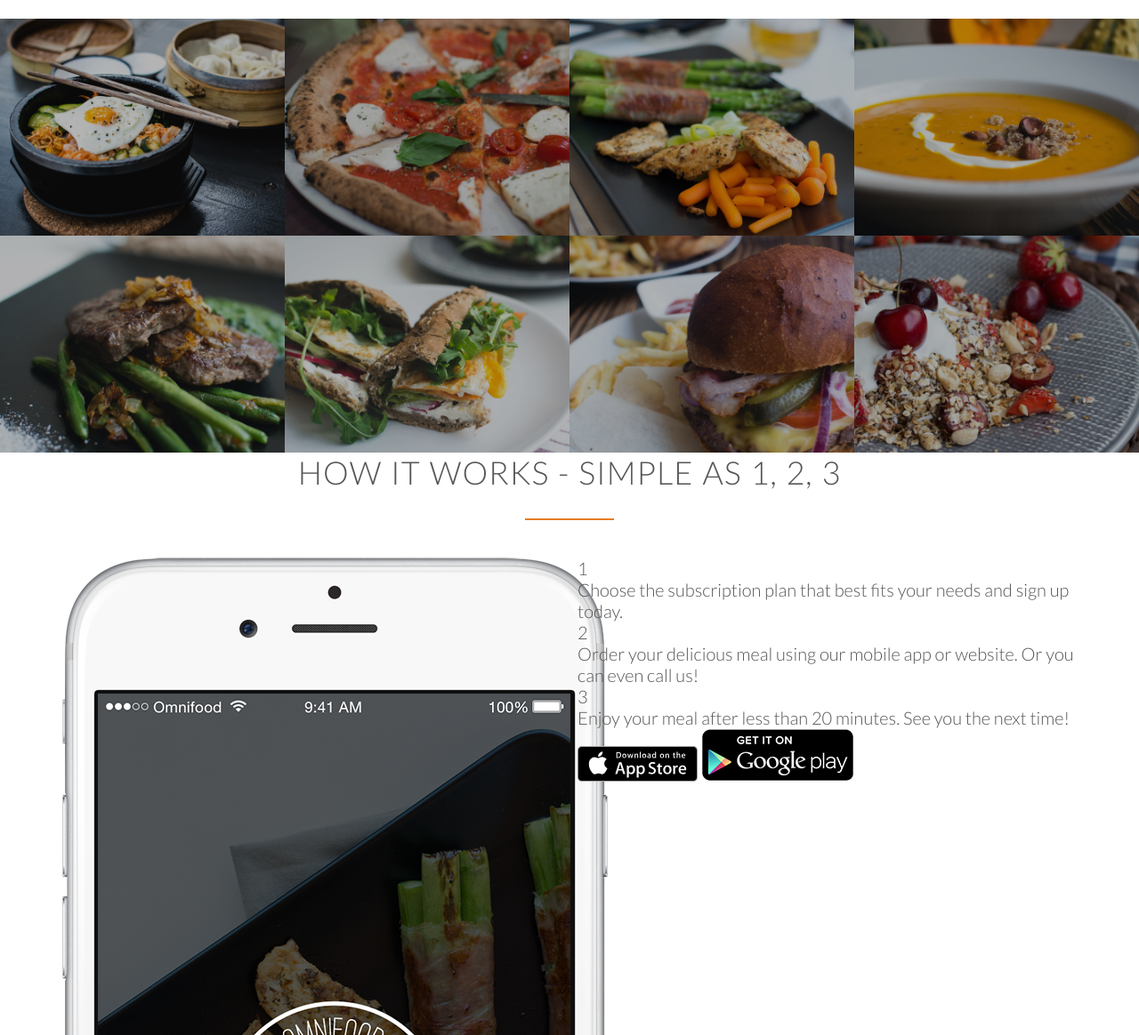
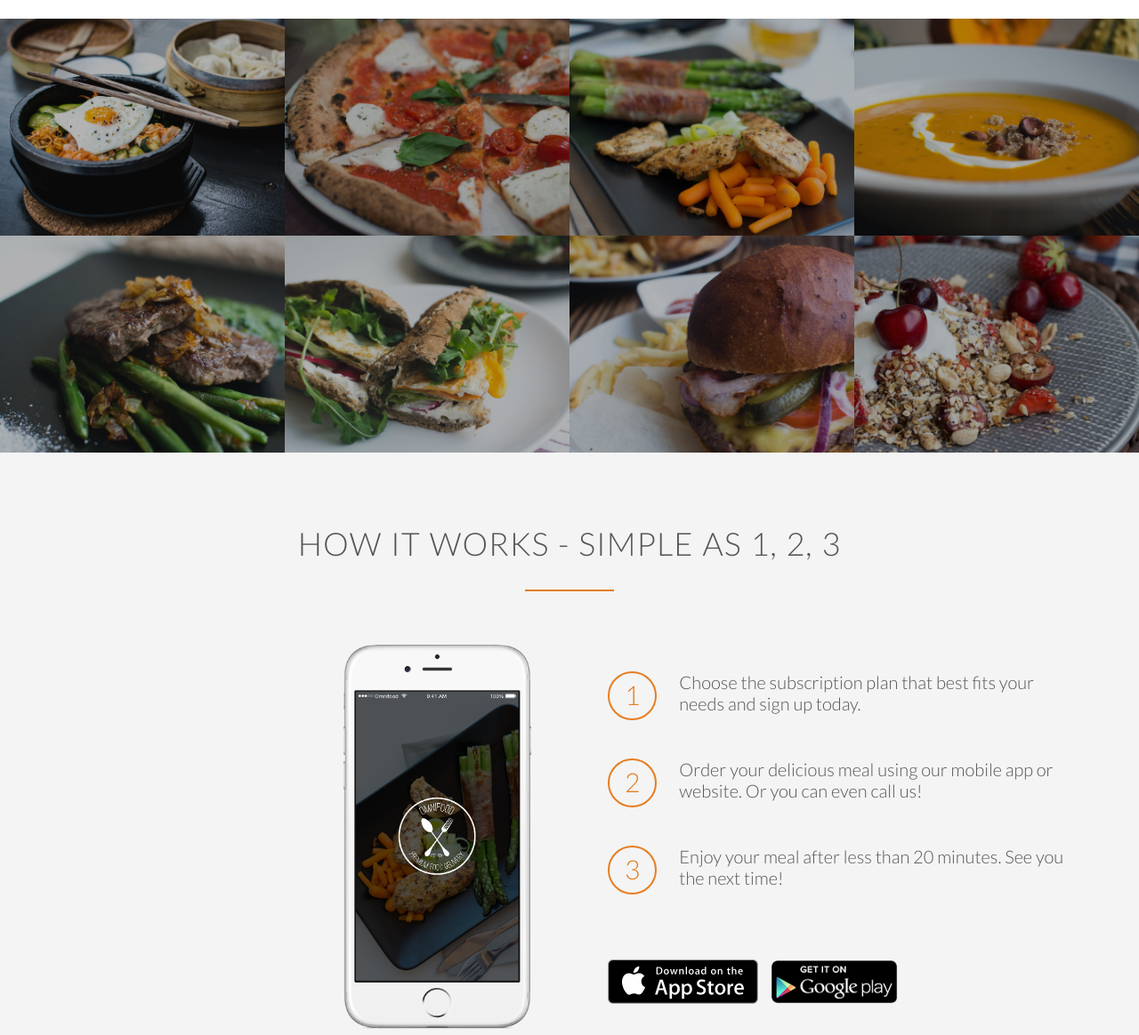
Before and after one commit to Falence/omnifood-website, a plain HTML site: page index.html in a window 1280 px wide. Shown: the part 1519-2683 px from the top of the page at 89% size. Drawn offline with Linux system fonts and the light colour scheme; files whose address does not match are found by name.

Commit message:
building the how-it-works section - css

```diff
--- a/index.html
+++ b/index.html
@@ -75,7 +75,7 @@
 
   <section class="section-meals">
 
-    <ul class="meals-showcase">
+    <ul class="meals-showcase clearfix">
       <li>
         <figure class="meal-photo">
           <img src="./resources/img/1.jpg" alt="Korean bibimbap with egg and vegetables">
@@ -101,7 +101,7 @@
       </li>
     </ul>
 
-    <ul class="meals-showcase">
+    <ul class="meals-showcase clearfix">
       <li>
         <figure class="meal-photo">
           <img src="./resources/img/5.jpg" alt="Paleo beef steak with vegetables">
@@ -137,11 +137,11 @@
 
     <div class="row">
 
-      <div class="col span-1-of-2">
+      <div class="col span-1-of-2 steps-box">
         <img class="app-screen" src="./resources/img/app-iPhone.png" alt="Omnifood app on iphone">
       </div>
 
-      <div class="col span-1-of-2">
+      <div class="col span-1-of-2 steps-box">
         <div class="works-step">
           <div>1</div>
           <p>Choose the subscription plan that best fits your needs and sign up today.</p>
--- a/resources/css/style.css
+++ b/resources/css/style.css
@@ -15,6 +15,15 @@ html {
   font-weight: 300;
   font-size: 20px;
   text-rendering: optimizeLegibility;
+}
+
+.clearfix { zoom: 1; }
+.clearfix::after {
+  content: " ";
+  clear: both;
+  display: block;
+  height: 0;
+  visibility: hidden;
 }
 
 /********************************************************/
@@ -240,3 +249,55 @@ header {
   transform: scale(1.03);
   opacity: 1;
 }
+
+/********************************************************/
+/* HOW IT WORKS */
+/********************************************************/
+
+.section-steps {
+  background-color: #f4f4f4;
+}
+
+.steps-box:first-child {
+  /*text-align: center;*/ /*works for text and all inline elements*/
+  text-align: right; /*works for text and all inline elements*/
+  padding-right: 3%;
+  margin-top: 30px;
+}
+
+.steps-box:last-child {
+  padding-left: 3%;
+  margin-top: 60px;
+}
+
+.app-screen {
+  width: 40%;
+}
+
+.works-step {
+  margin-bottom: 50px;
+}
+
+.works-step:last-of-type {
+  margin-bottom: 80px;
+}
+
+.works-step div {
+  color: #e67e22;
+  border: 2px solid #e67e22;
+  display: inline-block ;
+  border-radius: 50%;
+  height: 55px;
+  width: 55px;
+  text-align: center;
+  padding: 6px;
+  float: left;
+  margin-right: 25px;
+  font-size: 150%;
+}
+
+.btn-app img {
+  height: 50px;
+  width: auto;
+  margin-right: 10px;
+}
```
